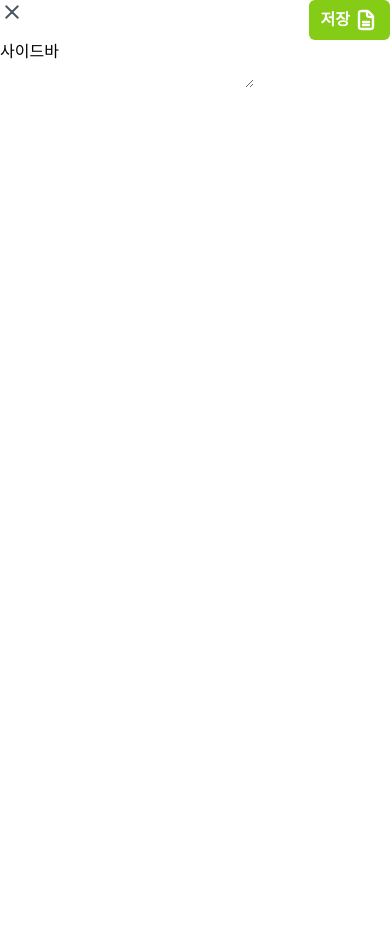
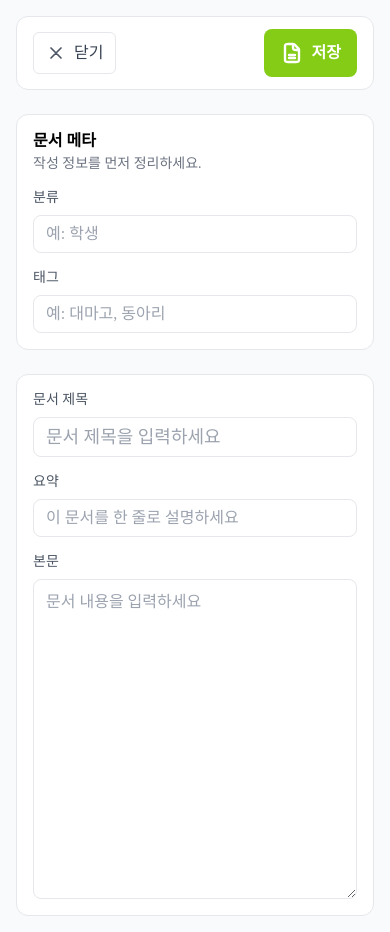
Before and after one commit to Daemawiki/Claudia, a Next.js app: page /document/1/edit in a window 390 px wide. Before the commit the page ends 844 px from the top, so only its background shows below. Built offline with nearby package versions, Linux system fonts and the light colour scheme.

Commit message:
[DMWCOMM-33-34] improve userInfo mobile and edit page structure

```diff
--- a/src/app/(with-header)/document/[id]/userInfo/page.tsx
+++ b/src/app/(with-header)/document/[id]/userInfo/page.tsx
@@ -1,10 +1,10 @@
 "use client";
 
 import { Sidebar } from "@/components";
+import { User, Calendar } from "@/assets";
+import { useState } from "react";
 import { Title } from "../Title";
-import { User, Calendar } from "@/assets";
 import EditHistory from "./EditHistory";
-import { useState } from "react";
 
 interface MockDataType {
   index: string;
@@ -69,40 +69,46 @@ export default function UserInfo() {
   };
 
   return (
-    <div className="flex justify-center pt-16">
+    <div className="flex justify-center pt-16 sm:pt-10">
       <Sidebar fixed />
       <div className="flex flex-grow max-w-screen-xl flex-col">
         <Title />
-        <div className="flex flex-col py-6 px-12 gap-20">
-          <div className="flex gap-20">
+        <div className="flex flex-col px-12 py-6 gap-20 sm:px-4 sm:gap-10">
+          <div className="flex gap-20 sm:flex-col sm:gap-8">
             <div className="flex flex-col gap-5">
               <span className="text-medium20">문서 정보</span>
               <div className="flex flex-col gap-4">
-                <div className="flex gap-5 items-center">
-                  <div className="w-[100px] text-medium18">생성자</div>
+                <div className="flex items-center gap-5 sm:flex-col sm:items-start sm:gap-2">
+                  <div className="w-[100px] text-medium18 sm:w-auto">
+                    생성자
+                  </div>
                   <div className="flex px-3 py-2 gap-2 border-[1px] border-gray200 rounded-lg">
                     <User className="text-gray500" />
                     <span>이태영</span>
                   </div>
                 </div>
-                <div className="flex gap-5 items-center">
-                  <div className="w-[100px] text-medium18">문서 생성일</div>
+                <div className="flex items-center gap-5 sm:flex-col sm:items-start sm:gap-2">
+                  <div className="w-[100px] text-medium18 sm:w-auto">
+                    문서 생성일
+                  </div>
                   <div className="flex px-3 py-2 gap-2 border-[1px] border-gray200 rounded-lg">
                     <Calendar className="text-gray500" />
                     <span className="whitespace-nowrap">2024.09.12 10:39</span>
                   </div>
                 </div>
-                <div className="flex gap-5 items-center">
-                  <div className="w-[100px] text-medium18">최근 수정일</div>
+                <div className="flex items-center gap-5 sm:flex-col sm:items-start sm:gap-2">
+                  <div className="w-[100px] text-medium18 sm:w-auto">
+                    최근 수정일
+                  </div>
                   <div className="flex px-3 py-2 gap-2 border-[1px] border-gray200 rounded-lg">
                     <Calendar className="text-gray500" />
                     <span className="whitespace-nowrap">2024.08.03 23:20</span>
                   </div>
                 </div>
-                <div className="flex gap-5 items-center">
-                  <div className="w-[100px] text-medium18">분류</div>
+                <div className="flex items-center gap-5 sm:flex-col sm:items-start sm:gap-2">
+                  <div className="w-[100px] text-medium18 sm:w-auto">분류</div>
                   <div className="flex px-3 py-[6px] gap-[10px] rounded-full bg-lime100 items-center">
-                    <div className="w-[10px] h-[10px] rounded-full bg-lime400"></div>
+                    <div className="w-[10px] h-[10px] rounded-full bg-lime400" />
                     <span className="whitespace-nowrap">학생</span>
                   </div>
                 </div>
@@ -110,7 +116,7 @@ export default function UserInfo() {
             </div>
             <div className="flex flex-col gap-5 flex-grow">
               <span className="text-medium20">기여자</span>
-              <div className="flex gap-4 p-4 border-[1px] border-gray200 rounded-xl flex-wrap flex-shrink-0 w-full">
+              <div className="flex w-full flex-shrink-0 flex-wrap gap-4 border-[1px] border-gray200 rounded-xl p-4 sm:gap-3">
                 <span>박지민</span>
                 <span>박지민</span>
                 <span>박지민</span>
@@ -129,19 +135,19 @@ export default function UserInfo() {
           </div>
           <div className="flex flex-col gap-5">
             <span className="text-medium20">문서 수정 내역</span>
-            <div className="py-4 flex flex-col border-[1px] border-gray200 rounded-xl">
+            <div className="py-4 flex flex-col border-[1px] border-gray200 rounded-xl overflow-x-auto">
               <div className="px-4">
-                <div className="bg-gray100 p-3 flex text-gray500 rounded-md h-10 items-center">
+                <div className="bg-gray100 p-3 flex text-gray500 rounded-md h-10 items-center min-w-[540px] sm:min-w-[480px]">
                   <div className="flex-grow">목차</div>
                   <div className="flex-grow max-w-[240px]">이름</div>
                   <div className="flex-grow max-w-[240px]">날짜</div>
-                  <div className="w-6"></div>
+                  <div className="w-6" />
                 </div>
               </div>
               {MockData.map(
                 ({ index, title, editor, editDate, editHistory }, key) => (
                   <EditHistory
-                    key={key}
+                    key={`${editDate}-${title}`}
                     index={index}
                     title={title}
                     editor={editor}
@@ -157,7 +163,7 @@ export default function UserInfo() {
           </div>
         </div>
       </div>
-      <section className="max-w-screen-xl"></section>
+      <section className="max-w-screen-xl" />
     </div>
   );
 }
--- a/src/app/(without-header)/document/[id]/edit/page.tsx
+++ b/src/app/(without-header)/document/[id]/edit/page.tsx
@@ -1,21 +1,80 @@
 import { Close, Document } from "@/assets";
-import { Button } from "@/components";
 
-const Edit = () => {
+export default function Edit() {
   return (
-    <div className="flex flex-col w-full">
-      <div className="flex justify-between">
-        <Close className="text-gray600 w-6" />
-        <Button style="primary2" text="저장">
-          <Document />
-        </Button>
-      </div>
-      <div className="flex">
-        <div className="flex">사이드바</div>
-        <textarea></textarea>
+    <div className="flex min-h-screen w-full flex-col bg-gray50">
+      <div className="mx-auto flex w-full max-w-screen-xl flex-col gap-6 px-6 py-6 sm:px-4 sm:py-4">
+        <div className="flex items-center justify-between rounded-xl border border-gray200 bg-white px-4 py-3">
+          <button
+            type="button"
+            className="flex items-center gap-2 rounded-md border border-gray200 bg-white px-3 py-2 text-medium16 text-gray700 hover:bg-gray50"
+          >
+            <Close className="w-5 text-gray600" />
+            닫기
+          </button>
+          <button
+            type="button"
+            className="inline-flex items-center gap-2 rounded-lg bg-lime500 px-4 py-3 text-semibold16 text-white hover:bg-lime600"
+          >
+            <Document className="text-white" />
+            저장
+          </button>
+        </div>
+
+        <div className="grid grid-cols-[280px_1fr] gap-6 sm:grid-cols-1">
+          <aside className="flex h-fit flex-col gap-4 rounded-xl border border-gray200 bg-white p-4">
+            <div className="flex flex-col gap-1">
+              <p className="text-semibold16 text-black">문서 메타</p>
+              <p className="text-medium14 text-gray500">
+                작성 정보를 먼저 정리하세요.
+              </p>
+            </div>
+            <label htmlFor="category" className="flex flex-col gap-2">
+              <span className="text-medium14 text-gray600">분류</span>
+              <input
+                id="category"
+                className="rounded-lg border border-gray200 px-3 py-2 text-medium16 text-black placeholder:text-gray400"
+                placeholder="예: 학생"
+              />
+            </label>
+            <label htmlFor="tags" className="flex flex-col gap-2">
+              <span className="text-medium14 text-gray600">태그</span>
+              <input
+                id="tags"
+                className="rounded-lg border border-gray200 px-3 py-2 text-medium16 text-black placeholder:text-gray400"
+                placeholder="예: 대마고, 동아리"
+              />
+            </label>
+          </aside>
+
+          <section className="flex min-h-[520px] flex-col gap-4 rounded-xl border border-gray200 bg-white p-4 sm:min-h-[420px]">
+            <label htmlFor="title" className="flex flex-col gap-2">
+              <span className="text-medium14 text-gray600">문서 제목</span>
+              <input
+                id="title"
+                className="rounded-lg border border-gray200 px-3 py-2 text-medium18 text-black placeholder:text-gray400"
+                placeholder="문서 제목을 입력하세요"
+              />
+            </label>
+            <label htmlFor="summary" className="flex flex-col gap-2">
+              <span className="text-medium14 text-gray600">요약</span>
+              <input
+                id="summary"
+                className="rounded-lg border border-gray200 px-3 py-2 text-medium16 text-black placeholder:text-gray400"
+                placeholder="이 문서를 한 줄로 설명하세요"
+              />
+            </label>
+            <label htmlFor="content" className="flex h-full flex-col gap-2">
+              <span className="text-medium14 text-gray600">본문</span>
+              <textarea
+                id="content"
+                className="h-full min-h-[320px] rounded-lg border border-gray200 px-3 py-3 text-medium16 text-black placeholder:text-gray400"
+                placeholder="문서 내용을 입력하세요"
+              />
+            </label>
+          </section>
+        </div>
       </div>
     </div>
   );
-};
-
-export default Edit;
+}
```
